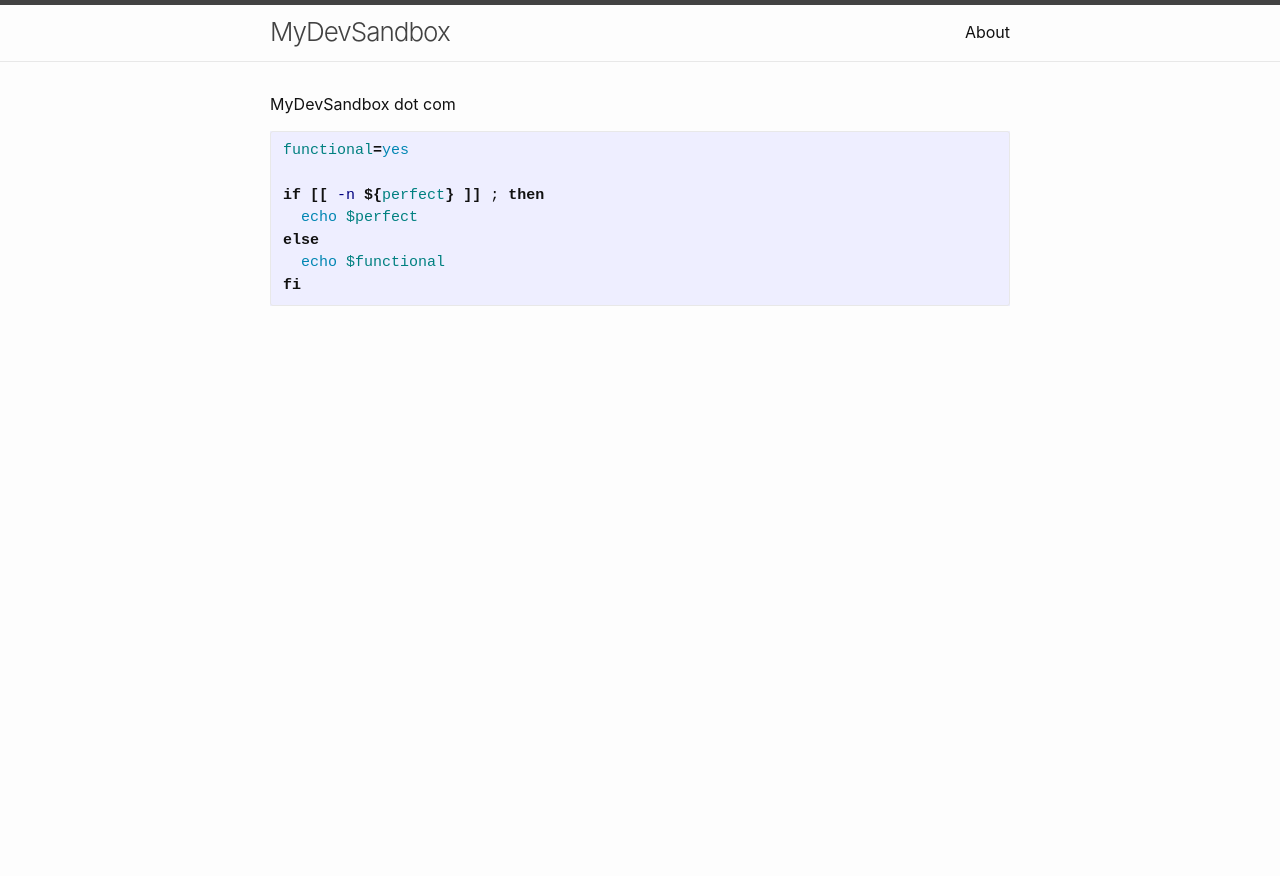
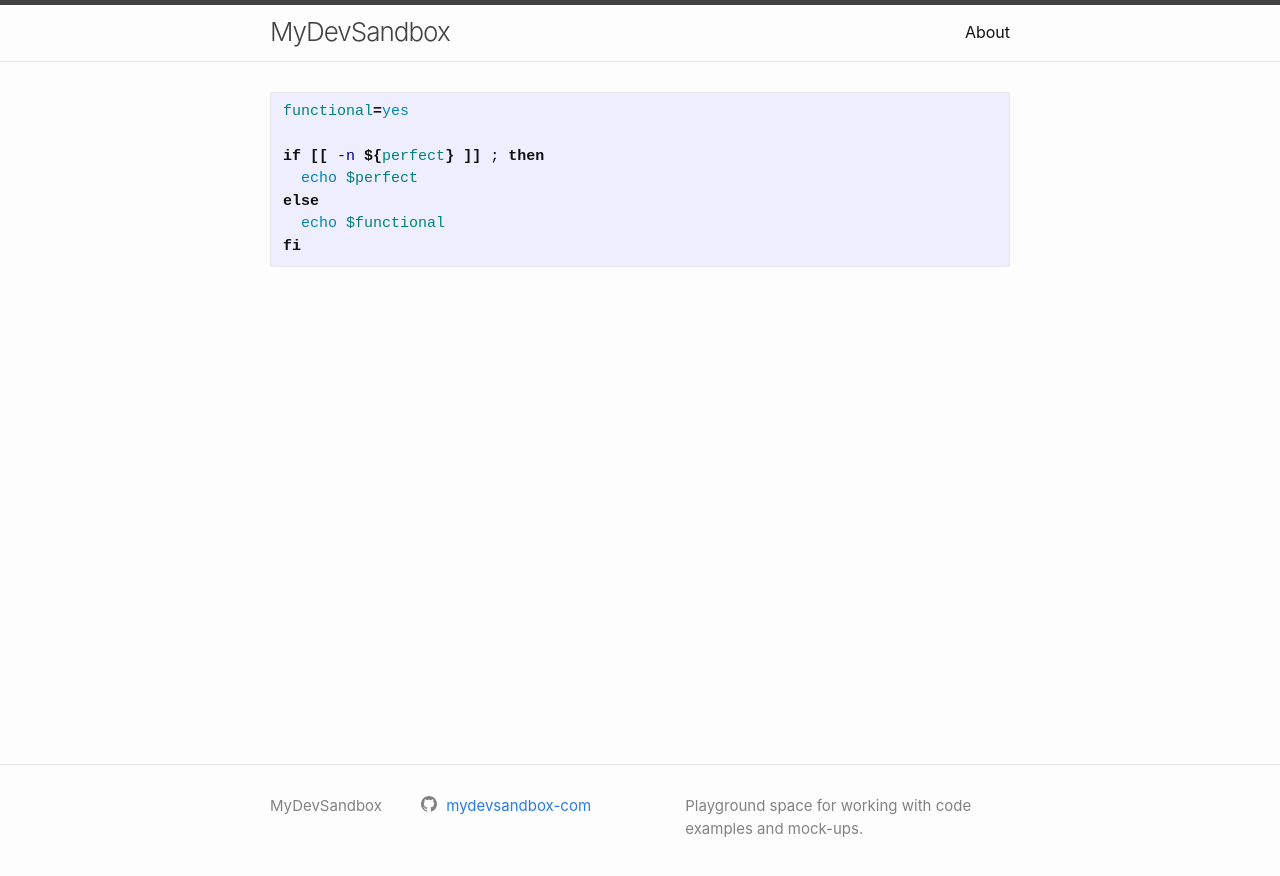
Before and after one commit to mydevsandbox-com/mydevsandbox.com, a Jekyll site: the page built from index.md, in a window 1280 px wide. Shown: the top 876 px of the page. Built offline with Jekyll 4.4.1, drawn with Linux system fonts in a browser that asks for light colours.

Commit message:
re-adds footer content

````diff
--- a/_config.yml
+++ b/_config.yml
@@ -3,11 +3,12 @@
 title: MyDevSandbox
 # email:
 description: |
-  MyDevSandbox.com
+  Playground space for working with code examples and mock-ups.
 baseurl: ""
-url: "http://mydevsandbox.com"
+url: "https://mydevsandbox.com"
 # twitter_username:
-# github_username:
+github_username: mydevsandbox-com
+copyright: mydevsandbox.com 2022
 
 # theme:
 plugins:
--- a/_includes/footer.html
+++ b/_includes/footer.html
@@ -3,7 +3,7 @@
 
   <div class="wrapper">
 
-    <h2 class="footer-heading">{{ site.title | escape }}</h2>
+    <!-- <h2 class="footer-heading">{{ site.title | escape }}</h2> -->
 
     <div class="footer-col-wrapper">
       <div class="footer-col footer-col-1">
--- a/_layouts/default.html
+++ b/_layouts/default.html
@@ -13,7 +13,7 @@
       </div>
     </main>
 
-    <!-- {%- include footer.html -%} -->
+    {%- include footer.html -%}
 
   </body>
 
--- a/_sass/minima/_layout.scss
+++ b/_sass/minima/_layout.scss
@@ -135,13 +135,13 @@
 }
 
 .footer-col-1 {
-  width: -webkit-calc(35% - (#{$spacing-unit} / 2));
-  width:         calc(35% - (#{$spacing-unit} / 2));
+  width: -webkit-calc(20% - (#{$spacing-unit} / 2));
+  width:         calc(20% - (#{$spacing-unit} / 2));
 }
 
 .footer-col-2 {
-  width: -webkit-calc(20% - (#{$spacing-unit} / 2));
-  width:         calc(20% - (#{$spacing-unit} / 2));
+  width: -webkit-calc(35% - (#{$spacing-unit} / 2));
+  width:         calc(35% - (#{$spacing-unit} / 2));
 }
 
 .footer-col-3 {
--- a/index.md
+++ b/index.md
@@ -1,8 +1,6 @@
 ---
 layout: home
 ---
-
-MyDevSandbox dot com
 
 ```shell
 functional=yes
````
